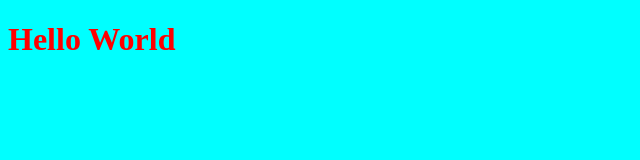
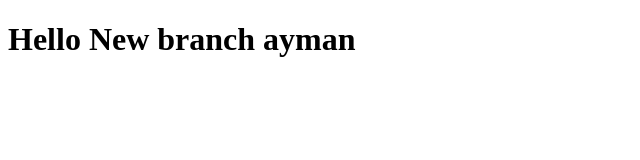
Before and after one commit to aymanfaisal007/mywebsite, a plain HTML site: page index.html in a window 1280 px wide. Shown: the whole page, without its empty margins (0-640 px from the left). Drawn offline with Linux system fonts and the light colour scheme.

Commit message:
changing style for the title

```diff
--- a/index.html
+++ b/index.html
@@ -8,7 +8,7 @@
     <link rel="stylesheet" href="style.css">
 </head>
 <body>
-    <h1>Hello World</h1>
+    <h1>Hello New branch ayman</h1>
     <script src="app.js"></script>
 </body>
 </html>
--- a/style.css
+++ b/style.css
@@ -1,7 +1,7 @@
 h1{
-    color: red;
+    color: rgb(0, 0, 0);
 }
 
 body{
-    background-color: aqua;
+    background-color: white;
 }
```
